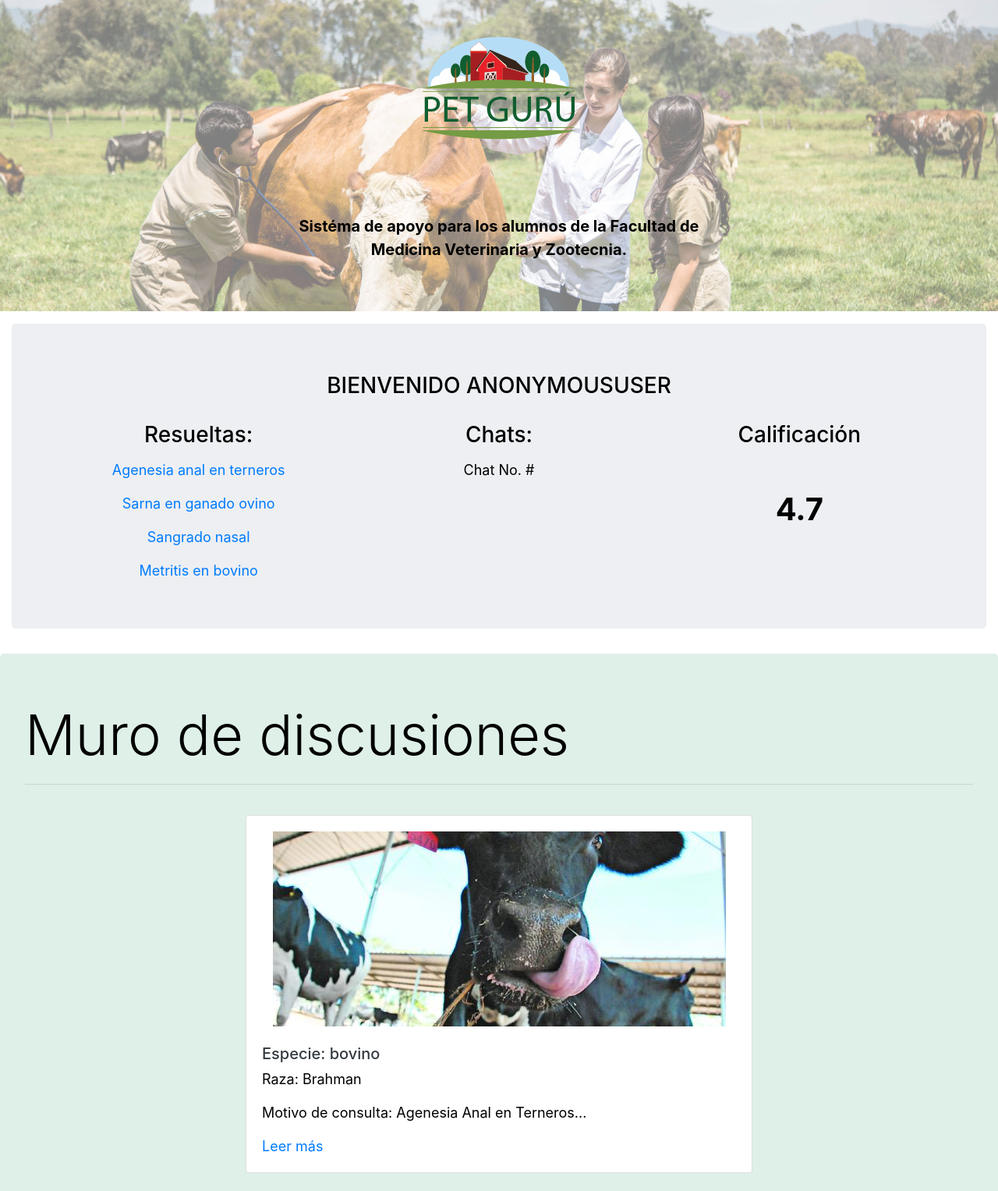
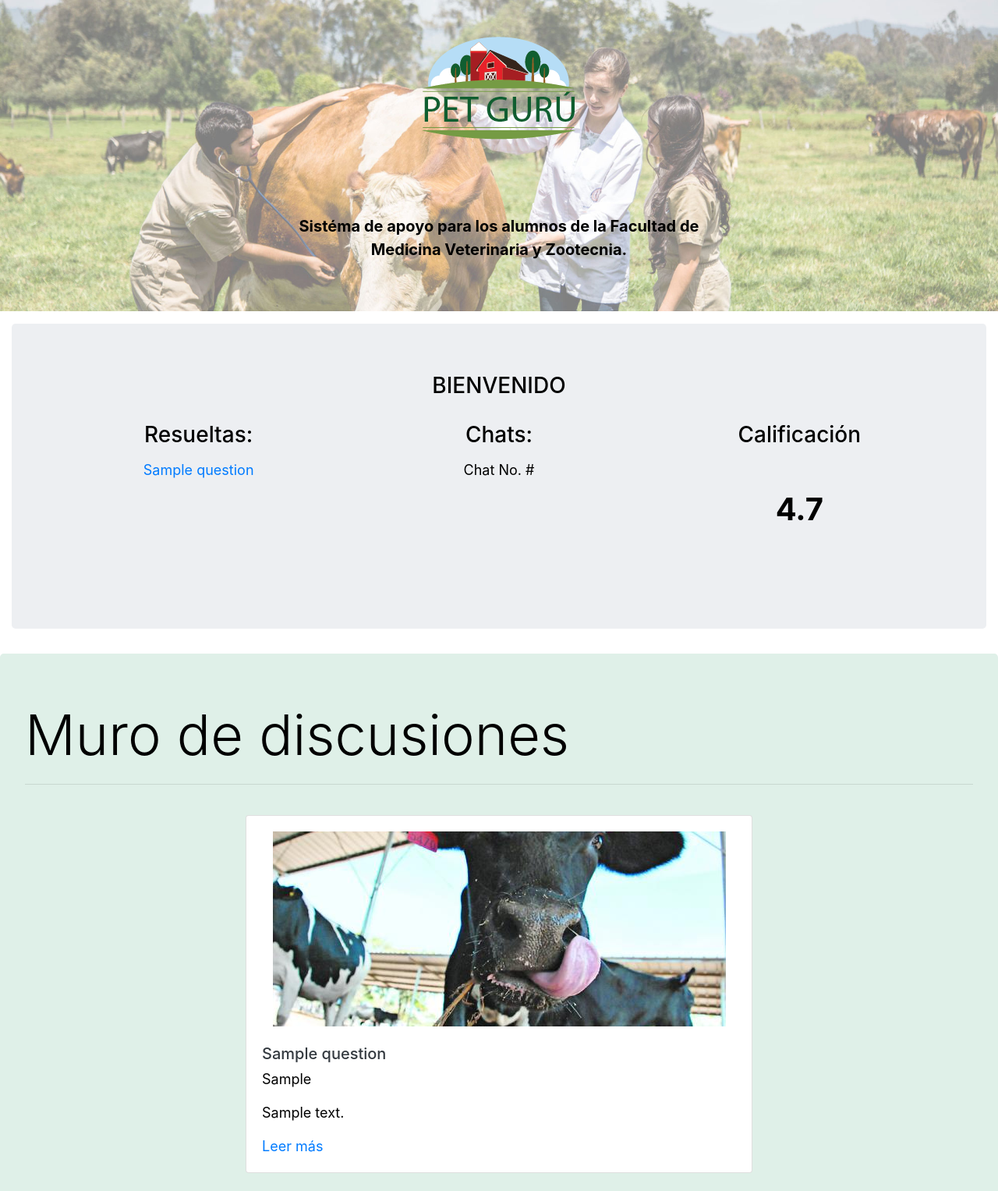
Before and after one commit to RamsesMartinez/Pet-Guru, a Django app: template home/templates/prof.html in a window 1280 px wide. Shown: the part 97-1624 px from the top of the page at 78% size. Run offline with Django 3.2, Linux system fonts and the light colour scheme; tables that the repository leaves empty hold one stand-in row (values such as "Sample post"); the template is opened without the code that fills it: values that come from a table or form of the project are taken from there, most other values are stand-ins (such as "Sample title", 1, 10 or a date in 2020); some libraries are stand-ins or nearby versions.

Commit message:
modificated for order from context

```diff
--- a/home/templates/prof.html
+++ b/home/templates/prof.html
@@ -17,16 +17,17 @@
     <div class="row foroContainer">
       <main id="foroMain" class="col-12 pt-3">
         <div class="jumbotron">
-          <h3 class="text-center text-uppercase pb-4">Bienvenido {{ user }}</h3>
+          <h3 class="text-center text-uppercase pb-4">Bienvenido {{ request.user.username }}</h3>
           <div class="row container-fluid m-auto p-0">
             <div class="Dashboard col d-flex flex-wrap">
               <div class="col-sm-12 col-md-4 d-flex p-0 text-center flex-column justify-content-around">
                 <h3 class=" mb-3">Resueltas:</h3>
                 <div id="userQuestions" class="col questContainer">
-                  <p><a href="single-question.html">Agenesia anal en terneros</a></p>
-                  <p><a href="single-cabra.html">Sarna en ganado ovino</a></p>
-                  <p><a href="single-perro.html">Sangrado nasal</a></p>
-                  <p><a href="single-vaca.html">Metritis en bovino</a></p>
+
+                {% for solved in solveds %}
+                    <p><a href="{{ solved.get_absolute_url }}">{{ solved.title }}</a></p>
+                 {% endfor %}
+
                 </div>
               </div>
               <div class="col-sm-12 col-md-4 d-flex p-0 text-center flex-column justify-content-around">
@@ -49,51 +50,19 @@
         <h1 class="h1">Muro de discusiones</h1>
         <hr class="my-4">
         <div class="card-container d-flex flex-row flex-wrap justify-content-around align-items-center">
+          {% for article in articles %}
           <div class="card">
             <div class="card-body">
               <div class="card-title card-banner">
                 <img src="../static/images/questions/thumb3.jpg" class="img-fluid" alt="Question image">
               </div>
-              <h5 class="card-subtitle mb-2 mt-4 text-dark">Especie: bovino</h5>
-              <p class="card-text">Raza: Brahman</p>
-              <p class="card-text">Motivo de consulta: Agenesia Anal en Terneros...</p>
-              <a href="single-question.html" class="card-link">Leer más</a>
+              <h5 class="card-subtitle mb-2 mt-4 text-dark">{{ article.title }}</h5>
+              <p class="card-text">{{ article.specie.race }}</p>
+              <p class="card-text">{{ article.description }}</p>
+              <a href="{{ article.get_absolute_url }}" class="card-link">Leer más</a>
             </div>
           </div>
-          <div class="card">
-            <div class="card-body">
-              <div class="card-title card-banner">
-                <img src="../static/images/questions/perro1.jpg" class="img-fluid" alt="Question image">
-              </div>
-              <h5 class="card-subtitle mb-2 mt-4 text-dark">Especie: canino</h5>
-              <p class="card-text">Raza: pastor belga</p>
-              <p class="card-text">Motivo de consulta: Sebastián es un pastor belga de 2 años y medio que vino con un problema de descarga nasal unilateral...</p>
-              <a href="single-perro.html" class="card-link">Leer más</a>
-            </div>
-          </div>
-          <div class="card">
-            <div class="card-body">
-              <div class="card-title card-banner">
-                <img src="../static/images/questions/metri1.jpg" class="img-fluid" alt="Question image">
-              </div>
-              <h5 class="card-subtitle mb-2 mt-4 text-dark">Especie: bovino</h5>
-              <p class="card-text">Raza: Holstein</p>
-              <p class="card-text">Motivo de consulta: vaca holstein de cinco años de edad, la cual presentó un cuadro de retención de membranas fetales con una...</p>
-              <a href="single-vaca.html" class="card-link">Leer más</a>
-            </div>
-          </div>
-          <div class="card">
-            <div class="card-body">
-              <div class="card-title card-banner">
-                <img src="../static/images/questions/oveja1.jpg" class="img-fluid" alt="Question image">
-              </div>
-              <h5 class="card-subtitle mb-2 mt-4 text-dark">Especie: ovino</h5>
-              <p class="card-text">Raza: ---</h5>
-                <p class="card-text">Motivo de consulta: Un caso clínico de sarna sarcóptica en el ganado ovino...</p>
-                <a href="single-cabra.html" class="card-link">Leer más</a>
-              </div>
-            </div>
-          </div>
+          {% endfor %}
         </div>
       </main>
     </div>
```
